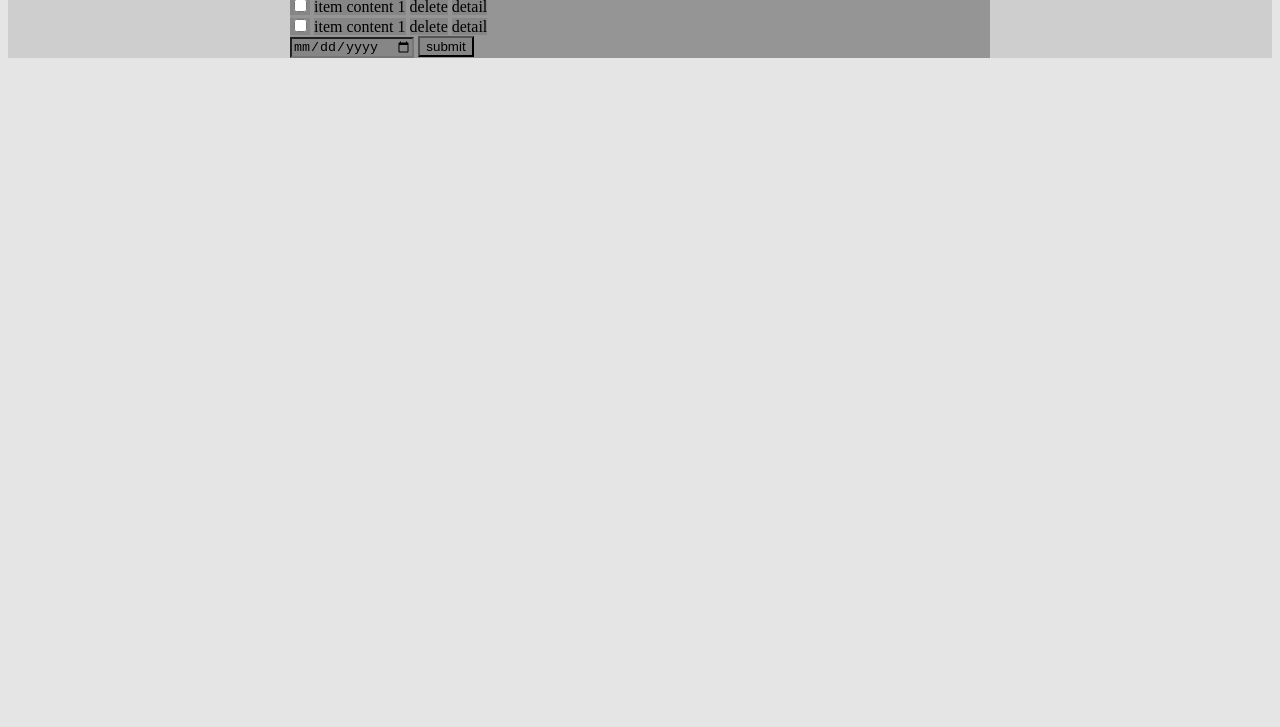
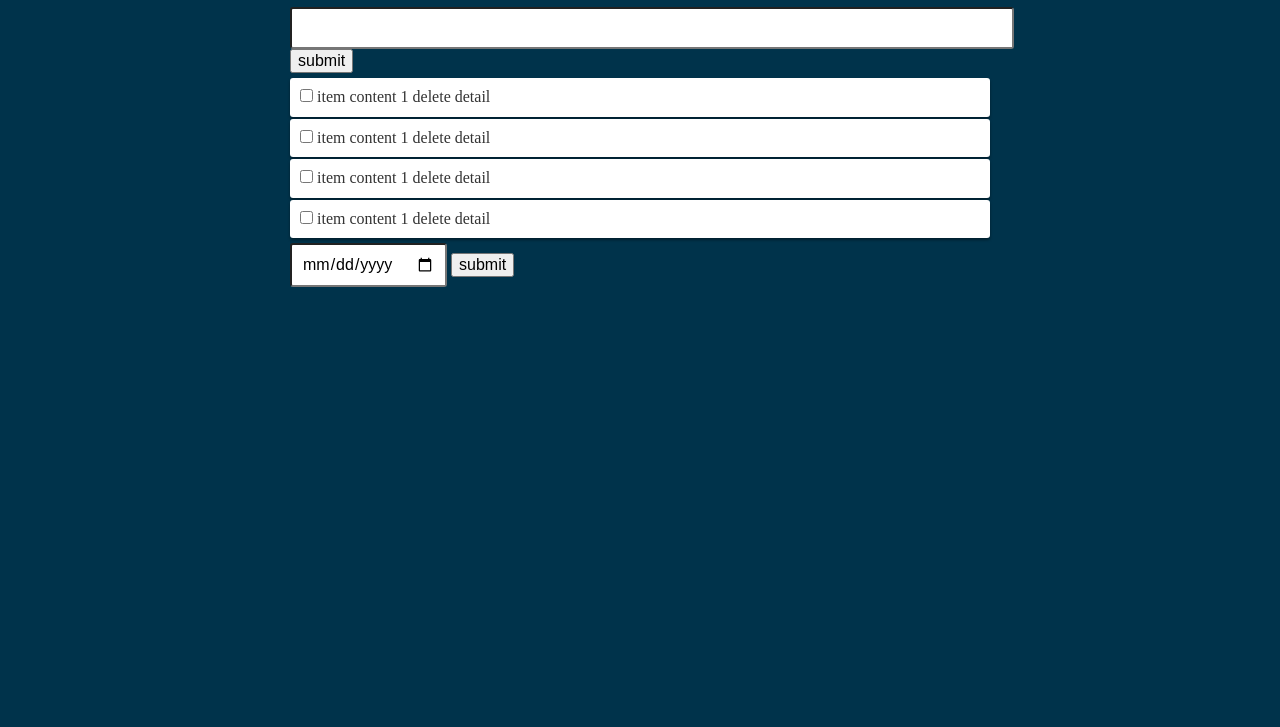
Before and after one commit to MicroKibaco/todo, a website: page index.html in a window 1280 px wide. Shown: the part 73-800 px from the top of the page. Drawn offline with nearby package versions, Linux system fonts and the light colour scheme.

Commit message:
细节完善

```diff
--- a/css/base.css
+++ b/css/base.css
@@ -1,11 +1,56 @@
-body{
-  /*background: #000;*/
+body {
+  background: #00334b;
+  color: #ffffff;
 }
-.container{
+
+.container {
   max-width: 700px;
   margin: 0 auto;
 }
 
-*{
-  background: rgba(0,0,0,.1);
+h1 {
+  text-align: center;
 }
+
+.add-task {
+
+}
+
+.task-list {
+margin: 5px 0;
+}
+
+.task-item {
+  padding: 10px;
+  background: #ffffff;
+  color: #333;
+  margin-bottom: 2px;
+  border-radius: 3px;
+  -webkit-box-shadow: 0px 2px 3px rgba(0,0,0,.4) ;
+  -moz-box-shadow: 0px 2px 3px rgba(0,0,0,.4) ;
+  box-shadow: 0px 2px 3px rgba(0,0,0,.4) ;
+  cursor: pointer ;
+  -webkit-transform: background .2s;
+  -moz-transform: background .2s;
+  -ms-transform: background .2s;
+  -o-transform: background .2s;
+  transform: background .2s;
+}
+
+.task-item:hover{
+  background: #ddd;
+}
+
+input,.task-item{
+
+  padding: 10px;
+  border-radius: 3px;
+
+}
+
+input[type = text],input [type = date]{
+
+  width: 100%;
+  display: block;
+
+}
--- a/index.html
+++ b/index.html
@@ -3,11 +3,13 @@
 <head>
 	<meta charset="UTF-8">
 	<title>My Todo App</title>
+	<link rel="stylesheet" href="node_modules/normalize.css/normalize.css">
 	<link rel="stylesheet" href="css/base.css">
 </head>
 <body>
  <!--总容器开始-->
 <div class="container">
+	<h1>我的Todo</h1>
 		<div class="add-task">
 			<input type="text">
 			<button>submit</button>
--- a/package.json
+++ b/package.json
@@ -1,4 +1,4 @@
- {
+{
   "name": "todo",
   "version": "1.0.0",
   "description": "",
@@ -9,6 +9,7 @@
   "author": "",
   "license": "ISC",
   "dependencies": {
-    "jquery": "^3.2.1"
+    "jquery": "^3.2.1",
+    "normalize.css": "^7.0.0"
   }
 }
```
Also changed, not shown: 1 other file.
